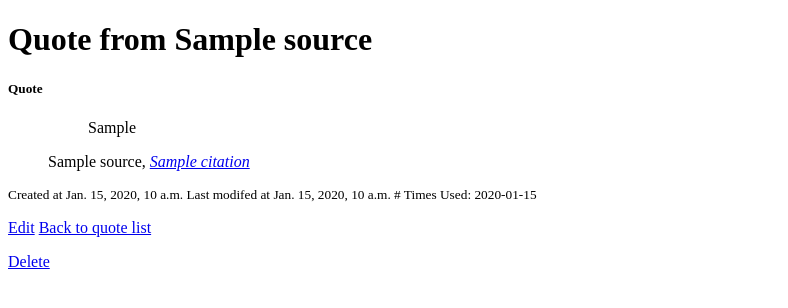
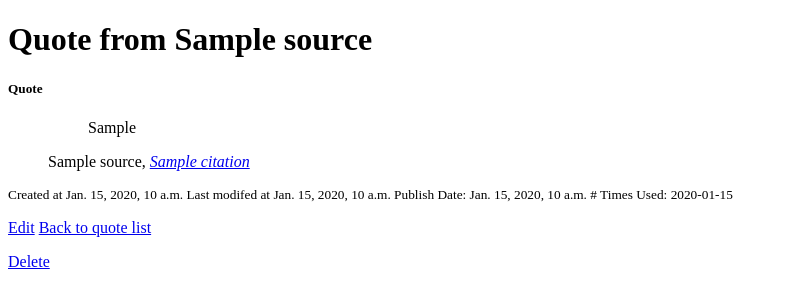
Before and after one commit to andrlik/django-quotes, a Django app: template django_quotes/templates/quotes/quote_detail.html in a window 1280 px wide. Shown: the part 116-424 px from the top of the page, without its empty margins (0-788 px from the left). Run offline with Django 4.2, Linux system fonts and the light colour scheme; the template is opened without the code that fills it: most values are stand-ins (such as "Sample title", 1, 10 or a date in 2020).

Commit message:
Add pub date to quote forms and detail view

```diff
--- a/django_quotes/templates/quotes/quote_detail.html
+++ b/django_quotes/templates/quotes/quote_detail.html
@@ -22,7 +22,7 @@
 </figure>
 </div>
 <div class="card-footer text-muted">
-  <small>{% translate "Created at" %} {{ quote.created }} {% translate "Last modifed at" %} {{ quote.modified }} {% translate "# Times Used" %}: {{ quote.stats.times_used }}</small>
+  <small>{% translate "Created at" %} {{ quote.created }} {% translate "Last modifed at" %} {{ quote.modified }} {% translate "Publish Date" %}: {{ quote.pub_date }} {% translate "# Times Used" %}: {{ quote.stats.times_used }}</small>
 </div>
   </div>
   <p></p>
--- a/django_quotes/views.py
+++ b/django_quotes/views.py
@@ -282,7 +282,7 @@ class QuoteCreateView(LoginRequiredMixin, PermissionRequiredMixin, GenericCreate
     model = Quote
     template_name = "quotes/quote_create.html"
     permission_required = "django_quotes.edit_source"
-    fields = ["quote", "citation", "citation_url"]
+    fields = ["quote", "citation", "citation_url", "pub_date"]
 
     def dispatch(self, request, *args, **kwargs):
         source_slug = kwargs.pop("source")
@@ -324,7 +324,7 @@ class QuoteUpdateView(LoginRequiredMixin, PermissionRequiredMixin, GenericUpdate
     model = Quote
     permission_required = "django_quotes.edit_quote"
     template_name = "quotes/quote_update.html"
-    fields = ["quote", "citation", "citation_url"]
+    fields = ["quote", "citation", "citation_url", "pub_date"]
     pk_url_kwarg = "quote"
 
     def form_valid(self, form):
```
